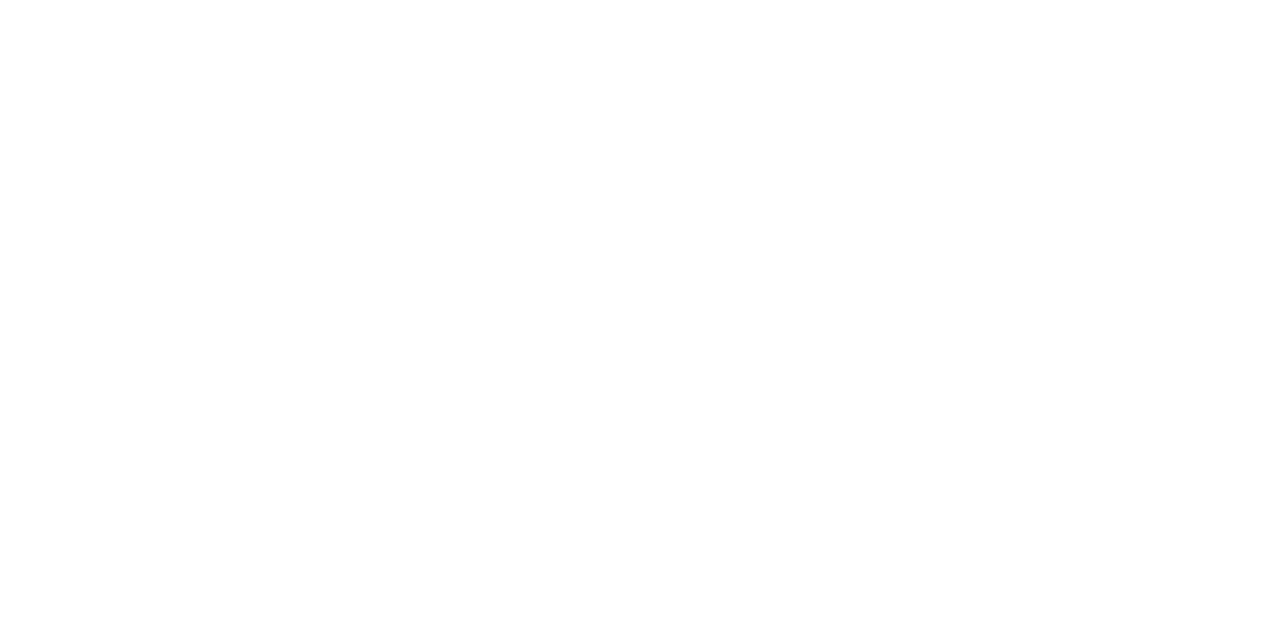
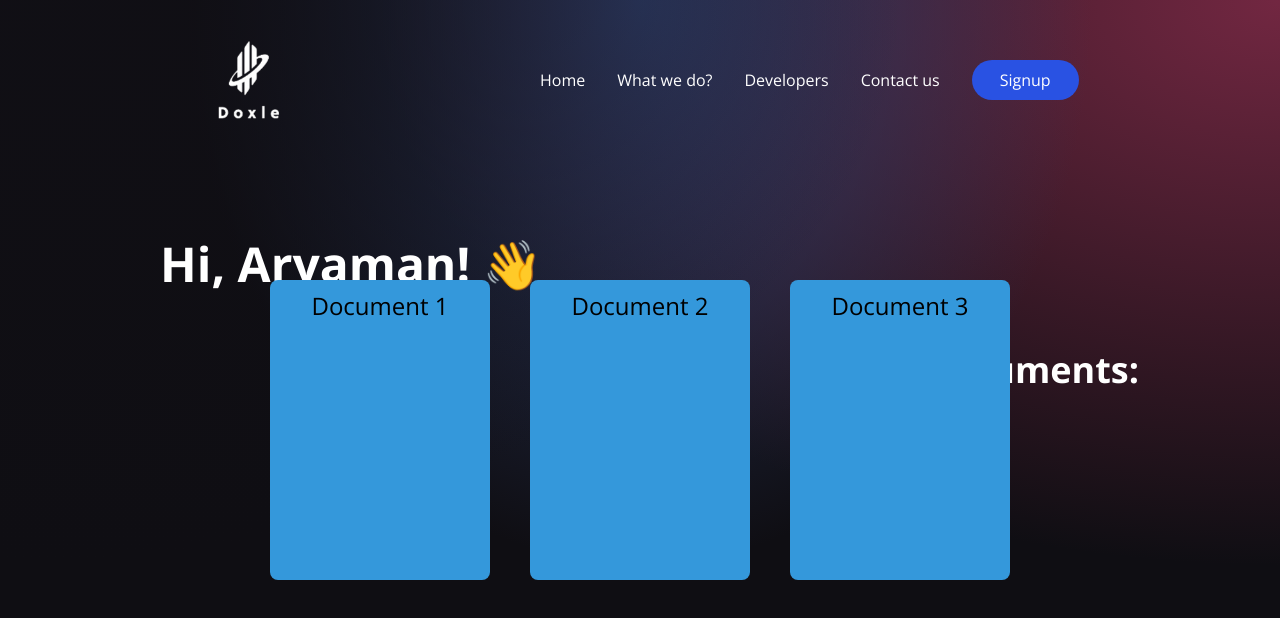
Before and after one commit to varnit-mittal/decentralized_verification, a React (Vite) app in the folder frontend/: page /Dashboard_user in a window 1280 px wide. Before the commit this address had no page. Shown: the top 618 px of the page. Built offline with nearby package versions, Linux system fonts and the light colour scheme.

Commit message:
user dashboard

```diff
--- a/frontend/package.json
+++ b/frontend/package.json
@@ -16,7 +16,9 @@
     "react": "^18.2.0",
     "react-dom": "^18.2.0",
     "react-icons": "^5.0.1",
-    "react-router-dom": "^6.21.3"
+    "react-router-dom": "^6.21.3",
+    "react-slick": "^0.29.0",
+    "slick-carousel": "^1.8.1"
   },
   "devDependencies": {
     "@types/react": "^18.2.43",
--- a/frontend/src/App.jsx
+++ b/frontend/src/App.jsx
@@ -4,6 +4,9 @@
 import Signup from "./pages/signup";
 import Usersignup from "./pages/Usersignup";
 import Organisationsignup from "./pages/Organizationsignup";
+import Dashboard_user from "./pages/Dashboard_user";
+import Dashboard_org from "./pages/Dashboard_org";
+
 
 
 const App = () =>{
@@ -20,6 +23,10 @@
 <Route path="/Usersignup" element={<Usersignup />} />
 <Route path="/Organizationsignup" element={<Organisationsignup />} />
 
+<Route path="/Dashboard_user" element={<Dashboard_user />} />
+
+<Route path="/Dashboard_org" element={<Dashboard_org />} />
+
 
 
 
--- /dev/null
+++ b/frontend/src/pages/Dashboard_org.jsx
@@ -0,0 +1,28 @@
+import React from 'react';
+
+const DashboardOrg = ({ orgName, numberOfPeople, issuedIds }) => {
+  return (
+    <div className="flex flex-col items-center mt-8">
+      <h2 className="text-3xl mb-4">
+        Welcome, {orgName}!
+      </h2>
+      <div className="text-left mb-4">
+        <p>
+          Number of People in the Organization: {numberOfPeople}
+        </p>
+      </div>
+      <div className="text-left">
+        <h3 className="text-xl mb-2">Issued IDs:</h3>
+        <ul className="list-disc pl-4">
+          {issuedIds.map((id) => (
+            <li key={id}>
+              {id.name} - {id.id}
+            </li>
+          ))}
+        </ul>
+      </div>
+    </div>
+  );
+};
+
+export default DashboardOrg;
--- /dev/null
+++ b/frontend/src/pages/Dashboard_user.css
@@ -0,0 +1,17 @@
+.card {
+    display: flex;
+    flex-direction: row;
+    justify-content: center;
+    background-color: #3498db;
+    color: #000000;
+    padding: 10px;
+    border-radius: 8px;
+    width: 220px; /* Adjust width as needed */
+    height: 300px;
+    margin: 20px;
+    transition: background-color 0.3s ease;
+  }
+
+  .card:hover {
+    background-color: #f0f7fe; /* Change to a darker shade or another color */
+  }
--- /dev/null
+++ b/frontend/src/pages/Dashboard_user.jsx
@@ -0,0 +1,30 @@
+import React from 'react';
+import { Navbar, Welcome, Footer, Services, Transactions } from "../components"
+
+import './Dashboard_user.css';
+
+const Dashboard_user = ({  }) => {
+  return (
+    <div className=" relative gradient-bg-welcome w-full h-screen flex flex-col items-center ">
+        <div className='absolute top-0 w-full'>
+    <Navbar/>
+        </div>
+      <h2 className="text-5xl mb-4 font-bold absolute top-60 left-40 text-white">
+        Hi, Aryaman! 👋
+      </h2>
+      <div className="mb-8">
+        {/* Waving hand emoji */}
+
+      </div>
+      <h3 className="text-4xl mb-2  font-bold absolute top-[350px] left-[800px]     text-white">Added Documents:</h3>
+      <div className="text-left text-2xl absolute bottom-[200px] flex justify-between text-black ">
+  <div className="card ">Document 1</div>
+  <div className="card">Document 2</div>
+  <div className="card">Document 3</div>
+</div>
+
+    </div>
+  );
+};
+
+export default Dashboard_user;
--- a/frontend/src/pages/Organizationsignup.jsx
+++ b/frontend/src/pages/Organizationsignup.jsx
@@ -1,5 +1,7 @@
 import React from 'react';
 import { Navbar, Welcome, Footer, Services, Transactions } from "../components"
+import { Link } from 'react-router-dom'; // Import Link from react-router-dom
+import { useState } from 'react';
 
 
 const OrganizationSignup = () => {
@@ -7,6 +9,15 @@
     // Handle organization signup logic
     console.log('Organization signed up!');
   };
+  const [walletAddress,setWalletAddress]=useState("");
+
+  const connectWallet = async () => {
+      if(window.ethereum)
+      {
+        const accounts = await window.ethereum.request({ method: 'eth_requestAccounts' });
+        setWalletAddress(accounts[0]);
+      }
+  }
 
   return (
     <div className="relative gradient-bg-welcome h-screen flex flex-col justify-center text-white items-center">
@@ -30,12 +41,14 @@
 />
 
         </div>
+        <Link to="/Dashboard_org" >
         <button
           className="bg-blue-500 text-white py-2 px-4 rounded-full cursor-pointer"
-          onClick={handleSignup}
+          onClick={connectWallet}
         >
           Sign Up
         </button>
+        </Link>
       </div>
     </div>
   );
--- a/frontend/src/pages/Usersignup.jsx
+++ b/frontend/src/pages/Usersignup.jsx
@@ -1,12 +1,20 @@
 import React from 'react';
+import { useState } from 'react';
 //import navabar
 import { Navbar, Welcome, Footer, Services, Transactions } from "../components"
+import { Link } from 'react-router-dom'; // Import Link from react-router-dom
+// const shortenAddress = (address) => `${address.slice(0, 5)}...${address.slice(address.length - 4)}`;
 
 const UserSignup = () => {
-  const handleSignup = () => {
-    // Handle user signup logic
-    console.log('User signed up!');
-  };
+    const [walletAddress,setWalletAddress]=useState("");
+
+    const connectWallet = async () => {
+        if(window.ethereum)
+        {
+          const accounts = await window.ethereum.request({ method: 'eth_requestAccounts' });
+          setWalletAddress(accounts[0]);
+        }
+    }
 
   return (
     <div className="relative gradient-bg-welcome h-screen flex flex-col justify-center text-white items-center">
@@ -40,12 +48,16 @@
             id="dob"
           />
         </div>
-        <button
+        {/* link it  */}
+        <Link to="/Dashboard_user" >
+                <button
           className="bg-blue-500 text-white py-2 px-4 rounded-full cursor-pointer"
-          onClick={handleSignup}
+          onClick={connectWallet}
         >
+
           Sign Up
         </button>
+        </Link>
       </div>
     </div>
   );
```
Also changed, not shown: 1 other file (tests, documents, lock files or other folders).
